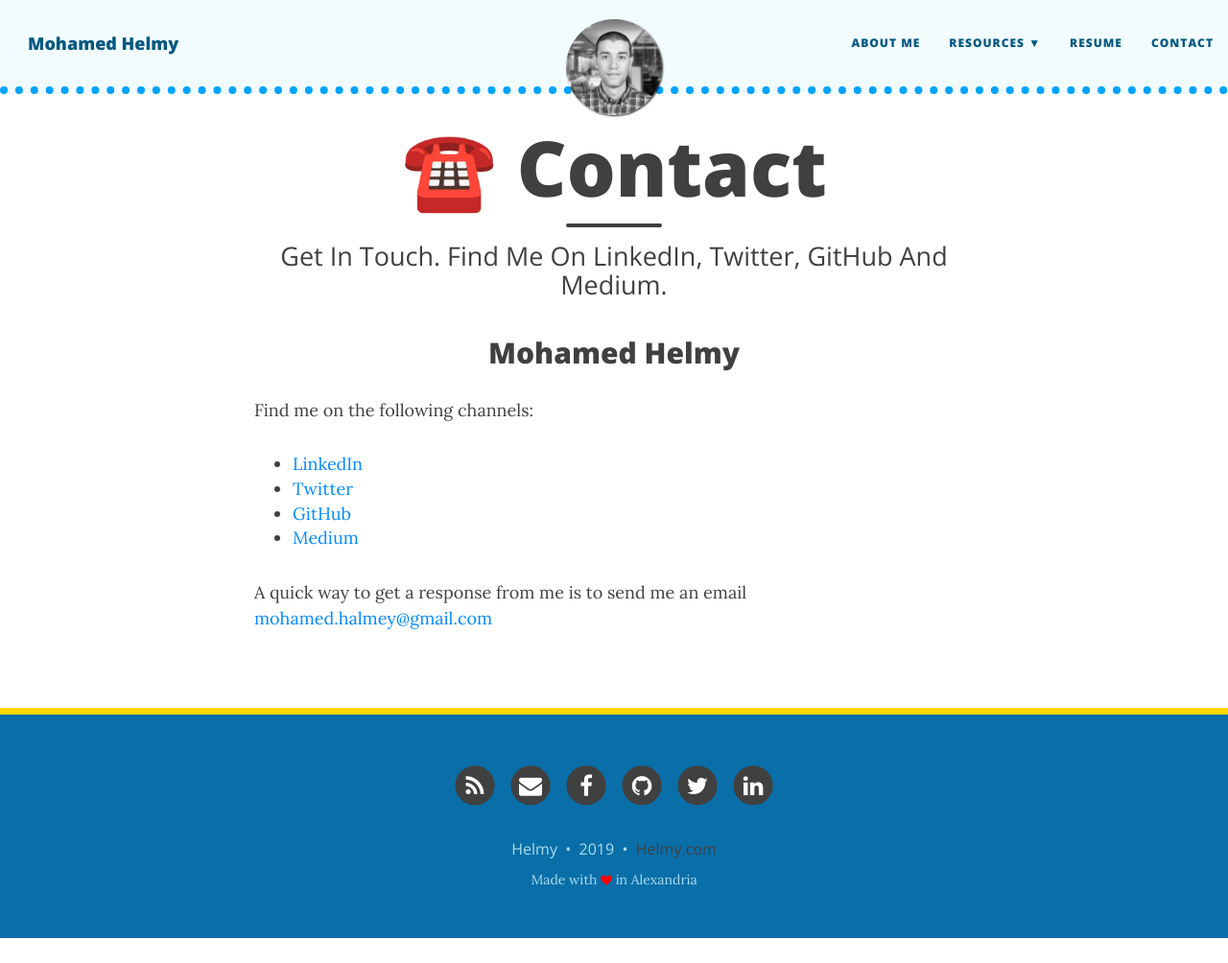
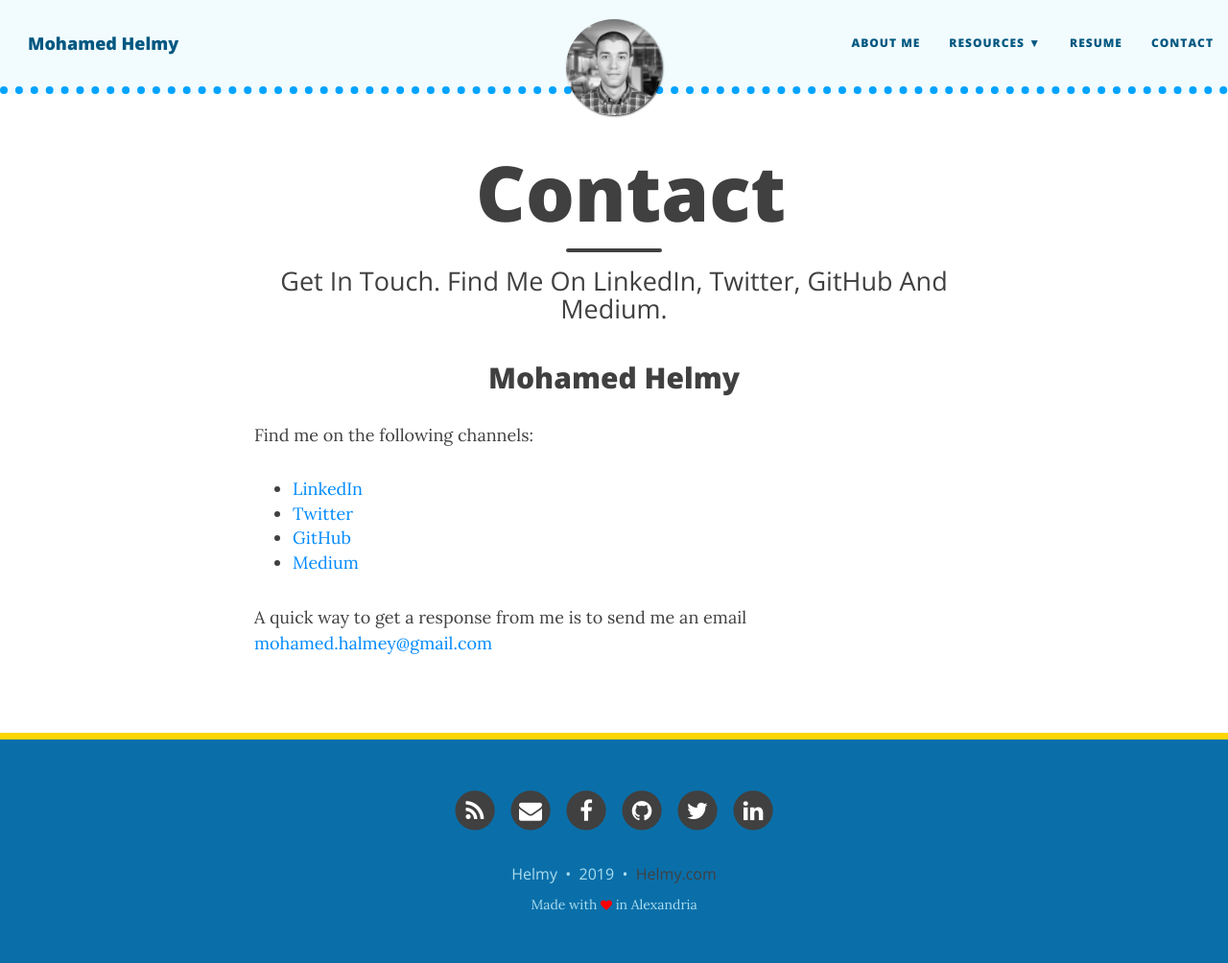
Before and after one commit to M-Helmy/m-helmy.github.io, a Jekyll site: the page built from contact.md, in a window 1280 px wide and 1004 px high. Shown: the whole window at 96% size. Built offline with Jekyll 4.4.1, drawn with Linux system fonts in a browser that asks for light colours; nearby versions of some CDN libraries.

Commit message:
Update contact.md

```diff
--- a/contact.md
+++ b/contact.md
@@ -1,6 +1,6 @@
 ---
 layout: page
-title: ☎️ Contact
+title: <i class="fal fa-address-card" style="font-size:24px;"></i> Contact
 subtitle: Get In Touch. Find Me On LinkedIn, Twitter, GitHub And Medium.
 ---
 <h2 style="text-align:center;">Mohamed Helmy</h2>
```
